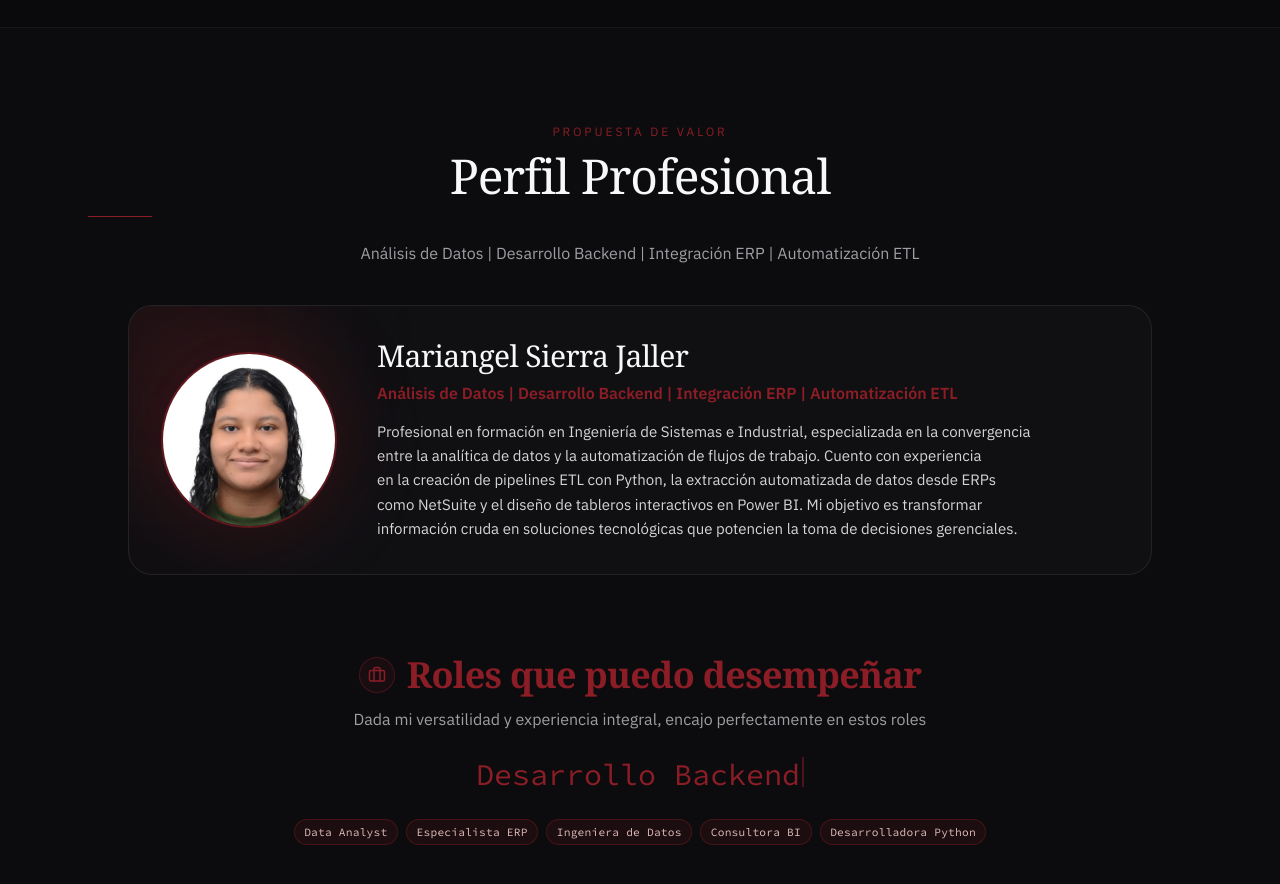
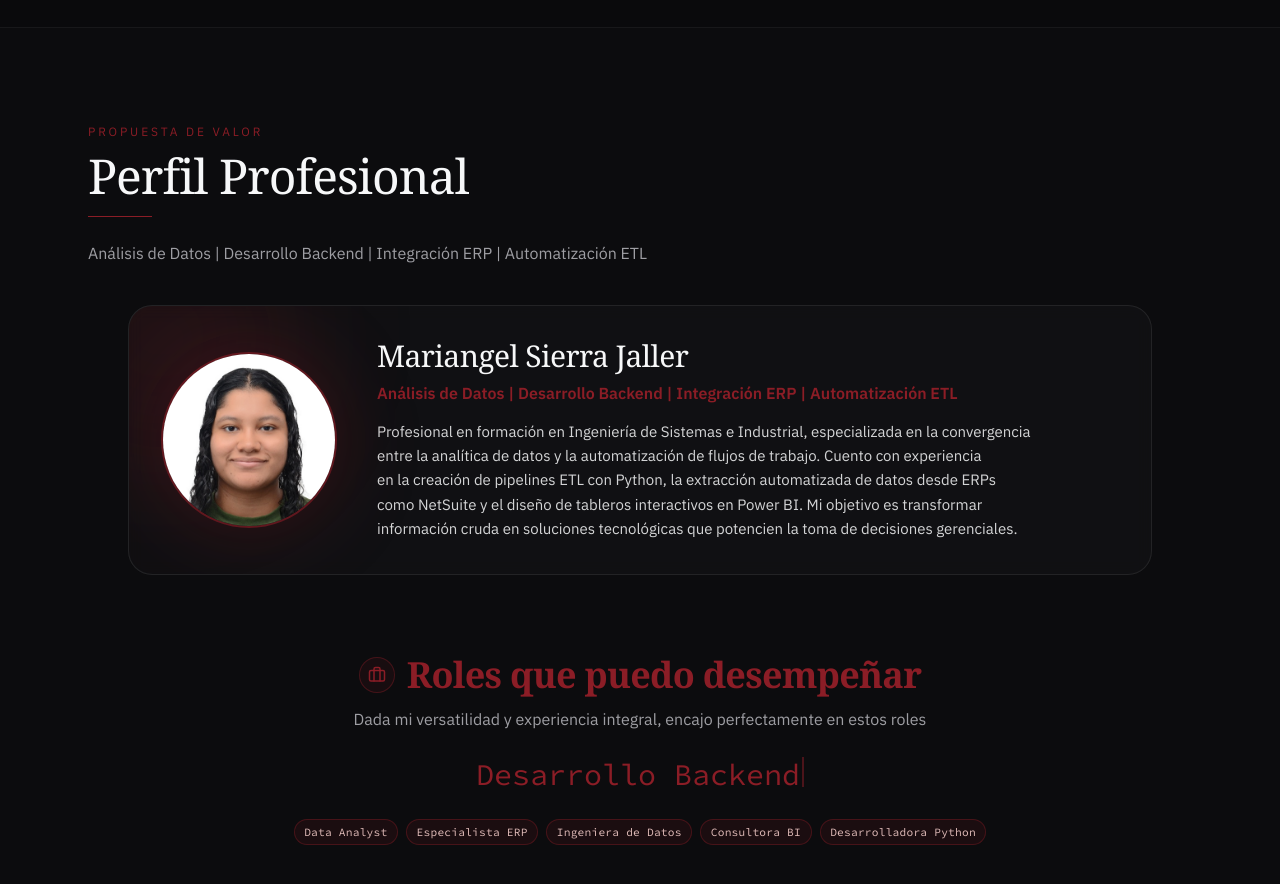
Before and after one commit to MariangelSierraJaller/mariangelsierrajaller.github.io, a React (Vite) app: page /es/tech in a window 1280 px wide. Shown: the part 2700-3584 px from the top of the page. Built offline with nearby package versions, Linux system fonts and the light colour scheme; a web font is replaced by a local one.

Commit message:
Align title to the left

```diff
--- a/src/components/ProfessionalProfile.tsx
+++ b/src/components/ProfessionalProfile.tsx
@@ -94,14 +94,14 @@ export default function ProfessionalProfile() {
       className="relative scroll-mt-32 border-t border-white/5 bg-card/30"
     >
       <div className="mx-auto max-w-6xl px-6 py-24">
-        <div className="text-center">
+        <div>
           <SectionHeader
             kicker={t<string>("professional.kicker")}
             title={t<string>("professional.title")}
           />
         </div>
 
-        {/* Centered subtitle under title */}
+        {/* Left-aligned subtitle under title */}
         <AnimatePresence mode="wait">
           <motion.p
             key={`sub-${profile}`}
@@ -109,7 +109,7 @@ export default function ProfessionalProfile() {
             animate={{ opacity: 1, y: 0 }}
             exit={{ opacity: 0, y: -4 }}
             transition={{ duration: 0.35 }}
-            className="mx-auto mt-6 max-w-3xl text-center text-sm text-muted-foreground md:text-base"
+            className="mt-6 max-w-3xl text-sm text-muted-foreground md:text-base"
           >
             {typewriterWords.join(" | ")}
           </motion.p>
```
